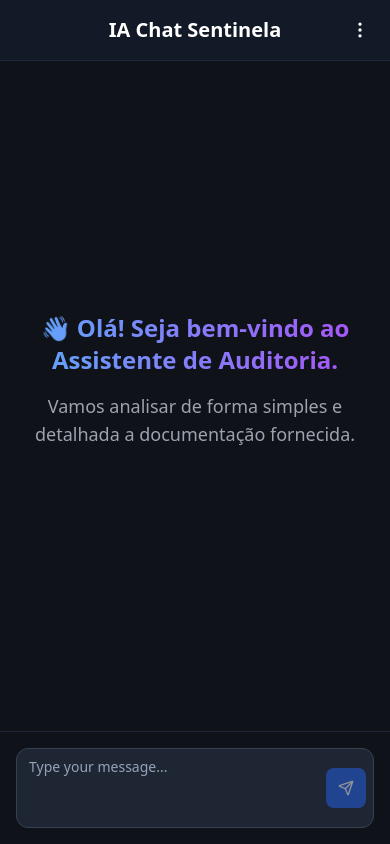
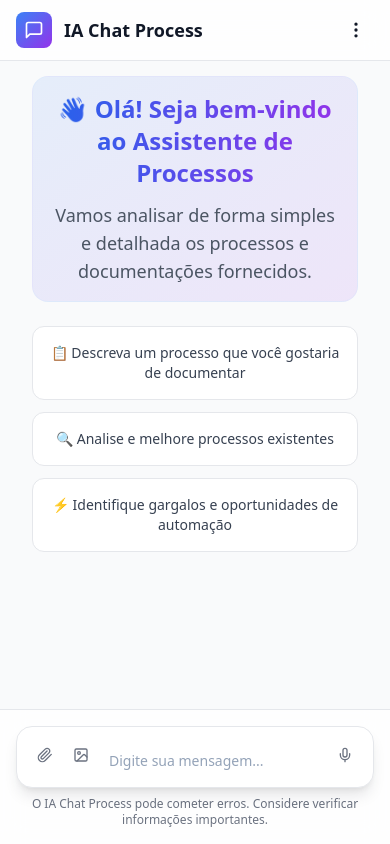
Before and after one commit to luizfjunior/sentinela.chat, a React (Vite) app: page / in a window 390 px wide. Built offline with nearby package versions, Linux system fonts and the light colour scheme.

Commit message:
Refactor: Improve GPT-style chat UI
The chat interface was updated to match the GPT style, including a responsive input area with image upload option.

```diff
--- a/src/components/ChatInput.tsx
+++ b/src/components/ChatInput.tsx
@@ -2,7 +2,7 @@
 import { useState, FormEvent, useRef, useEffect } from "react";
 import { Button } from "@/components/ui/button";
 import { Textarea } from "@/components/ui/textarea";
-import { Send } from "lucide-react";
+import { Send, Paperclip, Image, Mic } from "lucide-react";
 
 interface ChatInputProps {
   onSendMessage: (message: string) => void;
@@ -16,7 +16,7 @@ const ChatInput = ({ onSendMessage, isLoading }: ChatInputProps) => {
   useEffect(() => {
     if (textareaRef.current) {
       textareaRef.current.style.height = "auto";
-      textareaRef.current.style.height = `${textareaRef.current.scrollHeight}px`;
+      textareaRef.current.style.height = `${Math.min(textareaRef.current.scrollHeight, 200)}px`;
     }
   }, [input]);
 
@@ -36,29 +36,78 @@ const ChatInput = ({ onSendMessage, isLoading }: ChatInputProps) => {
   };
 
   return (
+    <div className="relative">
       <form onSubmit={handleSubmit} className="relative">
-      <div className="relative flex items-center">
+        <div className="relative flex items-end bg-white dark:bg-gray-800 rounded-2xl border border-gray-200 dark:border-gray-700 shadow-lg hover:shadow-xl transition-shadow">
+          {/* Attachment buttons */}
+          <div className="flex items-center gap-1 p-3 pb-4">
+            <Button
+              type="button"
+              variant="ghost"
+              size="icon"
+              className="h-8 w-8 text-gray-500 hover:text-gray-700 dark:text-gray-400 dark:hover:text-gray-200 hover:bg-gray-100 dark:hover:bg-gray-700"
+              disabled={isLoading}
+            >
+              <Paperclip className="h-4 w-4" />
+              <span className="sr-only">Anexar arquivo</span>
+            </Button>
+            <Button
+              type="button"
+              variant="ghost"
+              size="icon"
+              className="h-8 w-8 text-gray-500 hover:text-gray-700 dark:text-gray-400 dark:hover:text-gray-200 hover:bg-gray-100 dark:hover:bg-gray-700"
+              disabled={isLoading}
+            >
+              <Image className="h-4 w-4" />
+              <span className="sr-only">Adicionar imagem</span>
+            </Button>
+          </div>
+
+          {/* Text input */}
           <Textarea
             ref={textareaRef}
             value={input}
             onChange={(e) => setInput(e.target.value)}
             onKeyDown={handleKeyDown}
-          placeholder="Type your message..."
-          className="pr-12 resize-none max-h-32 bg-[#1e2634] border-gray-700 rounded-xl focus-visible:ring-blue-600 text-white placeholder-gray-400"
+            placeholder="Digite sua mensagem..."
+            className="flex-1 min-h-[20px] max-h-[200px] resize-none border-0 bg-transparent px-0 py-4 text-gray-900 dark:text-white placeholder-gray-500 dark:placeholder-gray-400 focus-visible:ring-0 focus-visible:ring-offset-0"
             disabled={isLoading}
             rows={1}
           />
+
+          {/* Send/Voice buttons */}
+          <div className="flex items-center gap-1 p-3 pb-4">
+            {input.trim() ? (
               <Button
                 type="submit"
                 size="icon"
-          className="absolute right-2 bg-blue-600 hover:bg-blue-700 text-white rounded-lg"
+                className="h-8 w-8 bg-blue-600 hover:bg-blue-700 text-white rounded-lg"
                 disabled={isLoading || !input.trim()}
               >
                 <Send className="h-4 w-4" />
-          <span className="sr-only">Send message</span>
+                <span className="sr-only">Enviar mensagem</span>
               </Button>
+            ) : (
+              <Button
+                type="button"
+                variant="ghost"
+                size="icon"
+                className="h-8 w-8 text-gray-500 hover:text-gray-700 dark:text-gray-400 dark:hover:text-gray-200 hover:bg-gray-100 dark:hover:bg-gray-700"
+                disabled={isLoading}
+              >
+                <Mic className="h-4 w-4" />
+                <span className="sr-only">Gravar áudio</span>
+              </Button>
+            )}
+          </div>
         </div>
       </form>
+
+      {/* Info text */}
+      <p className="text-xs text-gray-500 dark:text-gray-400 text-center mt-2">
+        O IA Chat Process pode cometer erros. Considere verificar informações importantes.
+      </p>
+    </div>
   );
 };
 
--- a/src/index.css
+++ b/src/index.css
@@ -41,11 +41,11 @@
   }
 
   body {
-    @apply bg-[#0f1218] text-foreground;
+    @apply bg-background text-foreground;
   }
 }
 
-/* Custom scrollbar styles */
+/* Custom scrollbar styles - ChatGPT style */
 ::-webkit-scrollbar {
   width: 8px;
   height: 8px;
@@ -58,6 +58,8 @@
 ::-webkit-scrollbar-thumb {
   background-color: #1e2634;
   border-radius: 4px;
+  border: 2px solid transparent;
+  background-clip: content-box;
 }
 
 ::-webkit-scrollbar-thumb:hover {
@@ -70,42 +72,80 @@
   scrollbar-color: #1e2634 transparent;
 }
 
-/* Typing indicator animation */
+/* Typing indicator animation - refined */
 .typing-indicator {
+  background-color: #f1f3f4;
+  border-radius: 20px;
+  padding: 12px 16px;
+  display: inline-flex;
+  align-items: center;
+  gap: 4px;
+}
+
+.dark .typing-indicator {
   background-color: #1e2634;
-  will-change: transform;
-  width: auto;
-  border-radius: 50px;
-  padding: 10px;
-  display: table;
-  position: relative;
 }
 
 .typing-indicator span {
-  height: 8px;
-  width: 8px;
-  float: left;
-  margin: 0 1px;
-  background-color: #9880ff;
+  height: 6px;
+  width: 6px;
+  background-color: #9ca3af;
   display: block;
   border-radius: 50%;
   opacity: 0.4;
+  animation: typing-pulse 1.4s infinite ease-in-out both;
 }
 
-.typing-indicator span:nth-of-type(1) {
-  animation: 1s blink infinite 0.3333s;
+.dark .typing-indicator span {
+  background-color: #6b7280;
 }
 
-.typing-indicator span:nth-of-type(2) {
-  animation: 1s blink infinite 0.6666s;
+.typing-indicator span:nth-child(1) {
+  animation-delay: -0.32s;
 }
 
-.typing-indicator span:nth-of-type(3) {
-  animation: 1s blink infinite 0.9999s;
+.typing-indicator span:nth-child(2) {
+  animation-delay: -0.16s;
 }
 
-@keyframes blink {
-  50% {
+@keyframes typing-pulse {
+  0%, 80%, 100% {
+    opacity: 0.4;
+    transform: scale(1);
+  }
+  40% {
     opacity: 1;
+    transform: scale(1.2);
   }
 }
+
+/* Smooth transitions for better UX */
+.transition-all {
+  transition-property: all;
+  transition-timing-function: cubic-bezier(0.4, 0, 0.2, 1);
+  transition-duration: 150ms;
+}
+
+/* Input focus styles */
+.focus-ring {
+  @apply focus:outline-none focus:ring-2 focus:ring-blue-500 focus:ring-offset-2;
+}
+
+/* Backdrop blur support */
+.backdrop-blur-md {
+  backdrop-filter: blur(12px);
+  -webkit-backdrop-filter: blur(12px);
+}
+
+/* Message content styling */
+.message-content {
+  line-height: 1.6;
+}
+
+.message-content p {
+  margin-bottom: 0.75rem;
+}
+
+.message-content p:last-child {
+  margin-bottom: 0;
+}
--- a/src/pages/Index.tsx
+++ b/src/pages/Index.tsx
@@ -1,27 +1,33 @@
+
 import { useState, useRef, useEffect } from "react";
 import ChatMessage from "../components/ChatMessage";
 import ChatInput from "../components/ChatInput";
 import { toast } from "sonner";
-import { Trash2, MoreVertical } from "lucide-react";
+import { Trash2, MoreVertical, MessageSquare } from "lucide-react";
 import { DropdownMenu, DropdownMenuContent, DropdownMenuItem, DropdownMenuTrigger } from "@/components/ui/dropdown-menu";
+
 interface Message {
   id: string;
   content: string;
   role: "user" | "assistant";
   timestamp: Date;
 }
+
 const Index = () => {
   const [messages, setMessages] = useState<Message[]>([]);
   const [loading, setLoading] = useState(false);
   const messagesEndRef = useRef<HTMLDivElement>(null);
+
   const scrollToBottom = () => {
     messagesEndRef.current?.scrollIntoView({
       behavior: "smooth"
     });
   };
+
   useEffect(() => {
     scrollToBottom();
   }, [messages]);
+
   const handleSendMessage = async (content: string) => {
     if (!content.trim()) return;
 
@@ -34,6 +40,7 @@ const Index = () => {
     };
     setMessages(prev => [...prev, userMessage]);
     setLoading(true);
+
     try {
       const response = await fetch("https://pmogrupooscar.app.n8n.cloud/webhook/chat-process-pd1245", {
         method: "POST",
@@ -78,24 +85,30 @@ const Index = () => {
       setLoading(false);
     }
   };
+
   const handleClearChat = () => {
     setMessages([]);
     toast.success("Conversa limpa com sucesso!");
   };
-  return <div className="flex flex-col h-screen bg-[#0f1218] text-white w-full">
+
+  return (
+    <div className="flex flex-col h-screen bg-gray-50 dark:bg-[#0f1218] text-gray-900 dark:text-white">
       {/* Header */}
-      <header className="bg-[#131a27] p-4 border-b border-gray-800 flex items-center justify-between">
-        <div className="w-10">
-          {/* Empty space to balance the layout */}
+      <header className="sticky top-0 z-50 bg-white/80 dark:bg-[#131a27]/80 backdrop-blur-md border-b border-gray-200 dark:border-gray-800">
+        <div className="max-w-4xl mx-auto px-4 py-3 flex items-center justify-between">
+          <div className="flex items-center gap-3">
+            <div className="p-2 rounded-lg bg-gradient-to-br from-blue-500 to-purple-600">
+              <MessageSquare className="w-5 h-5 text-white" />
             </div>
-        <h1 className="text-xl font-semibold text-center flex-grow">IA Chat Sentinela</h1>
-        <div className="w-10 flex justify-end">
+            <h1 className="text-lg font-semibold">IA Chat Process</h1>
+          </div>
+
           <DropdownMenu>
-            <DropdownMenuTrigger className="p-1 rounded-md hover:bg-gray-700 focus:outline-none">
+            <DropdownMenuTrigger className="p-2 rounded-lg hover:bg-gray-100 dark:hover:bg-gray-700 focus:outline-none transition-colors">
               <MoreVertical className="w-5 h-5" />
             </DropdownMenuTrigger>
-            <DropdownMenuContent align="end" className="bg-[#1a1f2c] border-gray-700 text-white">
-              <DropdownMenuItem onClick={handleClearChat} className="flex items-center gap-2 cursor-pointer hover:bg-gray-700">
+            <DropdownMenuContent align="end" className="bg-white dark:bg-[#1a1f2c] border-gray-200 dark:border-gray-700">
+              <DropdownMenuItem onClick={handleClearChat} className="flex items-center gap-2 cursor-pointer hover:bg-gray-100 dark:hover:bg-gray-700">
                 <Trash2 className="w-4 h-4" />
                 <span>Limpar conversa</span>
               </DropdownMenuItem>
@@ -105,30 +118,70 @@ const Index = () => {
       </header>
 
       {/* Chat Messages */}
-      <div className="flex-1 overflow-y-auto p-4 space-y-4 max-w-4xl mx-auto w-full">
-        {messages.length === 0 ? <div className="flex items-center justify-center h-full">
-            <div className="text-center max-w-xl mx-auto space-y-4 px-4">
-              <h2 className="font-bold bg-gradient-to-r from-blue-400 to-purple-500 bg-clip-text text-transparent text-2xl">👋 Olá! Seja bem-vindo ao Assistente de Auditoria.</h2>
-              <p className="text-gray-400 text-lg">Vamos analisar de forma simples e detalhada a documentação fornecida.</p>
+      <div className="flex-1 overflow-y-auto">
+        <div className="max-w-4xl mx-auto px-4">
+          {messages.length === 0 ? (
+            <div className="flex items-center justify-center min-h-[60vh]">
+              <div className="text-center max-w-xl mx-auto space-y-6 px-4">
+                <div className="p-4 rounded-2xl bg-gradient-to-br from-blue-500/10 to-purple-600/10 border border-blue-200/20 dark:border-purple-500/20">
+                  <h2 className="text-2xl font-bold bg-gradient-to-r from-blue-600 to-purple-600 bg-clip-text text-transparent mb-3">
+                    👋 Olá! Seja bem-vindo ao Assistente de Processos
+                  </h2>
+                  <p className="text-gray-600 dark:text-gray-400 text-lg">
+                    Vamos analisar de forma simples e detalhada os processos e documentações fornecidos.
+                  </p>
                 </div>
-          </div> : messages.map(message => <ChatMessage key={message.id} message={message} />)}
-        {loading && <div className="flex items-center space-x-2">
-            <div className="h-8 w-8 rounded-full bg-gradient-to-br from-purple-500 to-blue-500 flex items-center justify-center">
-              <span className="text-sm">AI</span>
+
+                <div className="grid gap-3 mt-6">
+                  <div className="p-4 rounded-xl bg-white dark:bg-gray-800/50 border border-gray-200 dark:border-gray-700 hover:shadow-md transition-shadow">
+                    <p className="text-sm text-gray-700 dark:text-gray-300">
+                      📋 Descreva um processo que você gostaria de documentar
+                    </p>
                   </div>
-            <div className="typing-indicator">
+                  <div className="p-4 rounded-xl bg-white dark:bg-gray-800/50 border border-gray-200 dark:border-gray-700 hover:shadow-md transition-shadow">
+                    <p className="text-sm text-gray-700 dark:text-gray-300">
+                      🔍 Analise e melhore processos existentes
+                    </p>
+                  </div>
+                  <div className="p-4 rounded-xl bg-white dark:bg-gray-800/50 border border-gray-200 dark:border-gray-700 hover:shadow-md transition-shadow">
+                    <p className="text-sm text-gray-700 dark:text-gray-300">
+                      ⚡ Identifique gargalos e oportunidades de automação
+                    </p>
+                  </div>
+                </div>
+              </div>
+            </div>
+          ) : (
+            <div className="py-6 space-y-6">
+              {messages.map(message => (
+                <ChatMessage key={message.id} message={message} />
+              ))}
+              {loading && (
+                <div className="flex items-start gap-4">
+                  <div className="w-8 h-8 rounded-full bg-gradient-to-br from-purple-500 to-blue-500 flex items-center justify-center flex-shrink-0">
+                    <span className="text-sm font-medium text-white">AI</span>
+                  </div>
+                  <div className="typing-indicator mt-1">
                     <span></span>
                     <span></span>
                     <span></span>
                   </div>
-          </div>}
+                </div>
+              )}
+            </div>
+          )}
           <div ref={messagesEndRef} />
+        </div>
       </div>
 
       {/* Chat Input */}
-      <div className="p-4 border-t border-gray-800 max-w-4xl mx-auto w-full">
+      <div className="sticky bottom-0 bg-white/80 dark:bg-[#0f1218]/80 backdrop-blur-md border-t border-gray-200 dark:border-gray-800">
+        <div className="max-w-4xl mx-auto px-4 py-4">
           <ChatInput onSendMessage={handleSendMessage} isLoading={loading} />
         </div>
-    </div>;
+      </div>
+    </div>
+  );
 };
+
 export default Index;
```
Also changed, not shown: src/components/ChatMessage.tsx (+52 -9 lines). Lines whose indentation alone changed are shown as unchanged.
